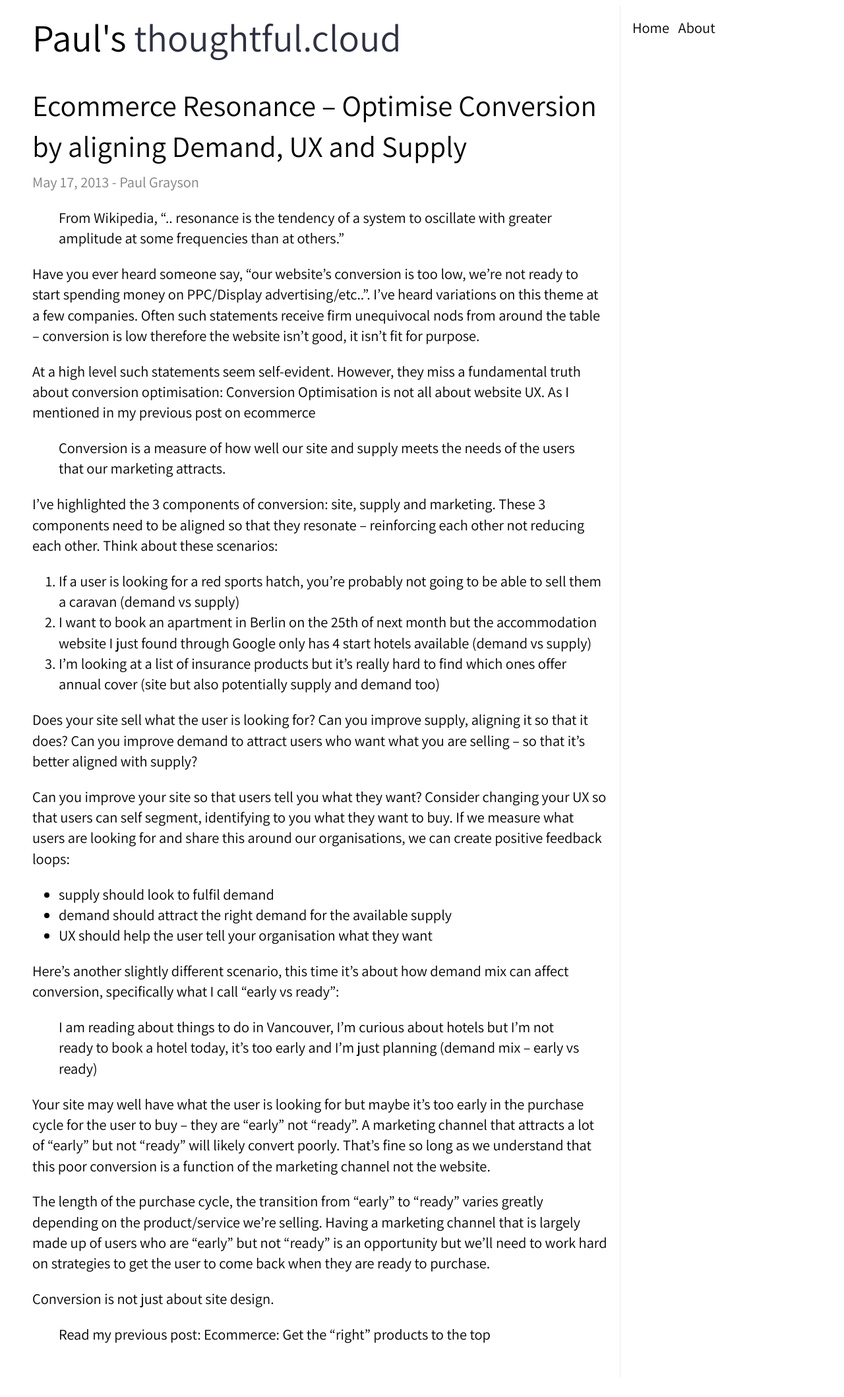
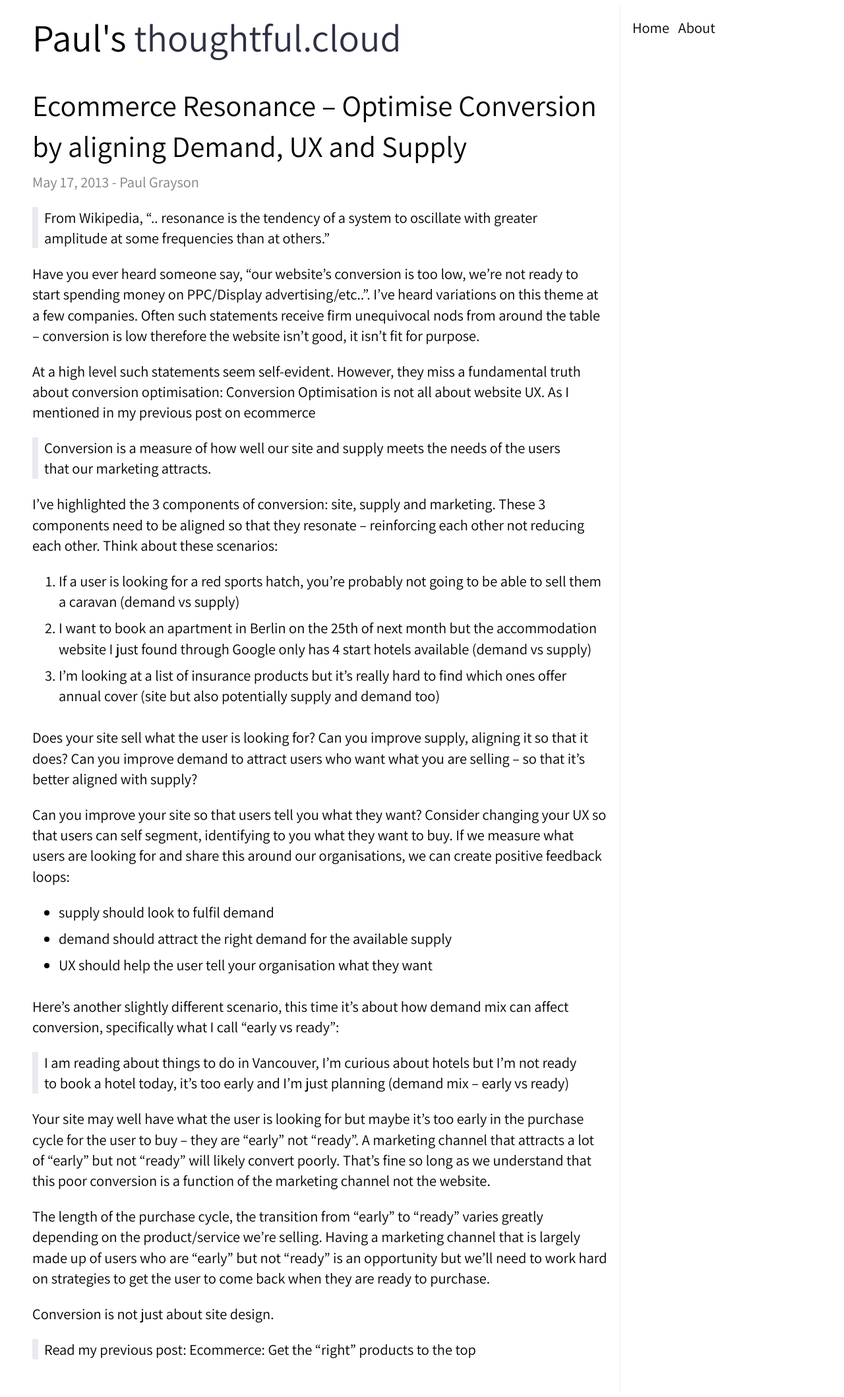
Before and after one commit to paulgrayson/thoughtful.cloud, a Jekyll site: the page built from _posts/2013-05-17-ecommerce-resonance.markdown, in a window 1280 px wide. Shown: the whole page at 66% size. Built offline with Jekyll 4.4.1, drawn with Linux system fonts in a browser that asks for light colours; before the commit the page ends 2096 px from its top, so only the background shows below that.

Commit message:
Improve blockquote style; better h1 size for mobile

```diff
--- a/_sass/main.scss
+++ b/_sass/main.scss
@@ -20,6 +20,10 @@ $vermilion: rgba(220, 73, 58, 1);
 body {
   font-family: 'Assistant', sans-serif;
   line-height: 1.4;
+}
+
+li {
+	padding-bottom: 9px;
 }
 
 a {
@@ -107,6 +111,12 @@ nav a {
   color: gray;
 }
 
+blockquote {
+	margin-left: 0px;
+	padding-left: 9px;
+	border-left: 9px solid $glitter;
+}
+
 /*
   ##Device = Most of the Smartphones Mobiles (Portrait)
   ##Screen = B/w 320px to 479px
@@ -127,4 +137,7 @@ nav a {
 	.header {
 		font-size: 2.0em;
 	}
+	h1 {
+		font-size: 1.6em;
+	}
 }
```
